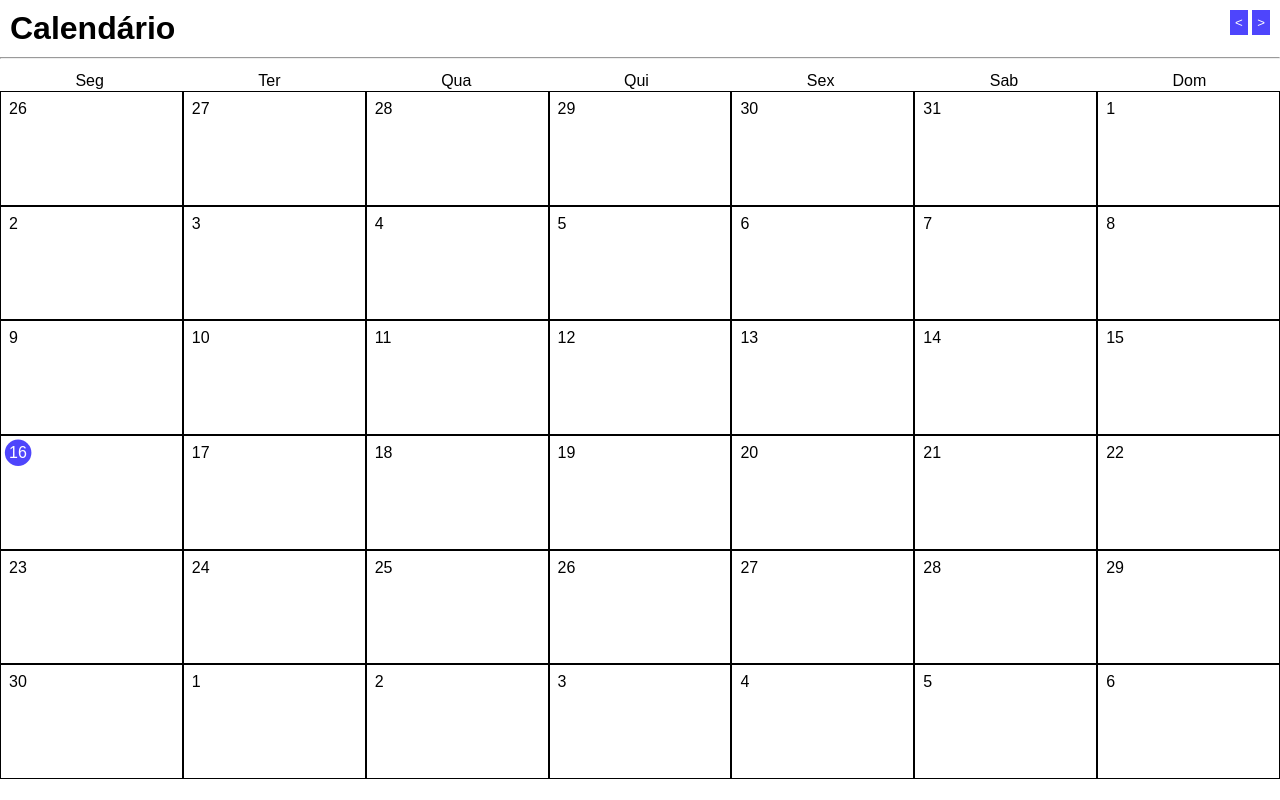
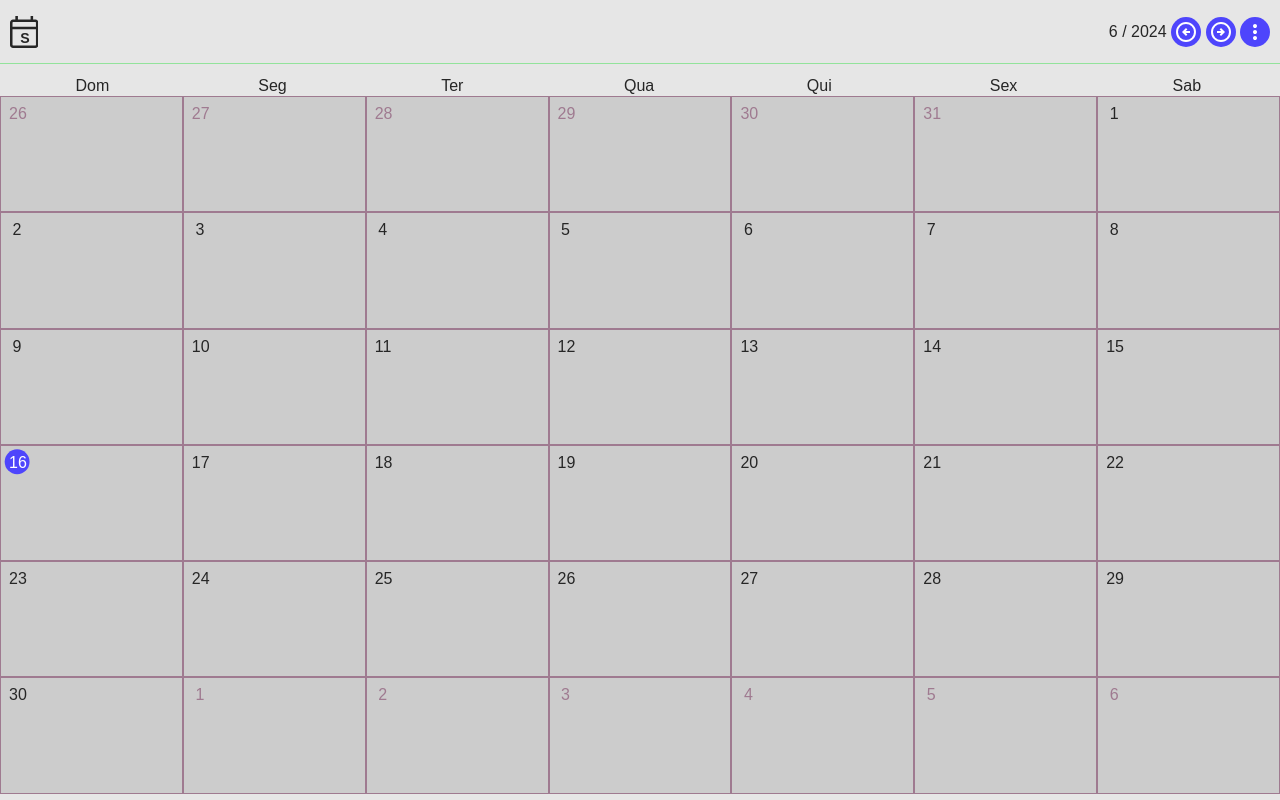
Before and after one commit to maicon-hoppe/special-simple-calendar, a Django app: page / in a window 1280 px wide. Run offline with Django 5.2, Linux system fonts and the light colour scheme.

Commit message:
much better style
Signed-off-by: Maicon J. Hoppe <99830251+maicon-hoppe@users.noreply.github.com>

```diff
--- a/homepage/static/homepage/css/style.css
+++ b/homepage/static/homepage/css/style.css
@@ -1,53 +1,49 @@
-header {
-    display: flex;
-    justify-content: space-between;
-    padding: 10px;
-
-    a {
-        display: inline-block;
-
-        button {
-            padding: 5px;
-            cursor: pointer;
-        }
-    }
-}
-
 main {
     display: grid;
     height: fit-content;
 
     grid-template-columns: repeat(7, 1fr);
-    grid-template-rows: 2em repeat(6, calc(15vh - (2em/6)));
+    grid-template-rows: 2em repeat(6, calc(15.2dvh - (2em / 6)));
 
     .week-day {
+        font-size: var(--text-size);
         position: relative;
         top: 0.8em;
         left: calc(50% - 1em);
     }
 
     .calendar-tile {
-        border: 1px solid light-dark(black, white);
+        border: 1px solid var(--accent-color);
+
+        color: var(--text-color);
+        background-color: var(--background);
 
         span {
             display: inline-block;
+            height: 32px;
+            width: 32px;
             padding: 8px;
-        }
+
+            text-align: center;
         }
 
-    #today {
+        span#today {
             color: white;
 
             background: center center no-repeat local;
             background-size: cover;
 
-        @media (prefers-color-scheme: dark) {
-            background-image: url("../svg/dark-circle.svg");
+            @media (prefers-color-scheme: dark) { /* Colocar o SVG no HTML */
+                background-image: url("../assets/dark-circle.svg");
             }
 
             @media (prefers-color-scheme: light) {
-            background-image: url("../svg/light-circle.svg");
+                background-image: url("../assets/light-circle.svg");
+            }
+        }
     }
 
+    .disabled-tile {
+        color: var(--accent-color);
     }
 }
--- a/homepage/templates/homepage/index.html
+++ b/homepage/templates/homepage/index.html
@@ -10,31 +10,58 @@
 
 {% block body %}
     <header>
-        <h1>Calendário</h1>
+        <a href={% url "homepage:homepage" %}>
+            <svg id="logo" version="1.1" viewBox="0 -960 839.57 944.04" xmlns="http://www.w3.org/2000/svg">
+                <path id="calendar" d="m89.279-15.962q-37.423 0-63.351-25.928t-25.928-63.351v-661.02q0-37.423 25.928-63.351t63.351-25.928h68.376v-104.47h75.981v104.47h374.2v-104.47h74.08v104.47h68.376q37.423 0 63.351 25.928t25.928 63.351v661.02q0 37.423-25.928 63.351t-63.351 25.928zm0-74.08h661.02q5.7042 0 10.445-4.7535 4.7535-4.7411 4.7535-10.445v-463.47h-691.41v463.47q0 5.7042 4.7535 10.445 4.7411 4.7535 10.445 4.7535zm-15.199-552.75h691.41v-123.47q0-5.7042-4.7535-10.445-4.7411-4.7535-10.445-4.7535h-661.02q-5.7042 0-10.445 4.7535-4.7535 4.7411-4.7535 10.445zm0 0v-138.67z" stroke-width="1.2347"/>
+                <text id="letter-s" transform="scale(.96661 1.0345)" x="315.93643" y="-154.67946" font-family="sans-serif" font-size="432.18px" stroke-width="18.026" xml:space="preserve"><tspan id="tspan1" x="315.93643" y="-154.67946" font-weight="bold" stroke-width="18.026">S</tspan></text>
+            </svg>
+        </a>
         <div>
+            {% if month and year %}
+                <span>{{ month }} / {{ year }}</span>
+            {% else %}
+                <span>{{ today.month }} / {{ today.year }}</span>
+            {% endif %}
+
             {% if previous.month == 12 %}
                 <a href={% url "homepage:month_page" month=previous.month year=previous.year %} >
-                    <button class="default_button" >&lt;</button>
+                    <button class="default-button" >
+                        <svg xmlns="http://www.w3.org/2000/svg" viewBox="0 -960 960 960"><path d="m480-320 56-56-64-64h168v-80H472l64-64-56-56-160 160 160 160Zm0 240q-83 0-156-31.5T197-197q-54-54-85.5-127T80-480q0-83 31.5-156T197-763q54-54 127-85.5T480-880q83 0 156 31.5T763-763q54 54 85.5 127T880-480q0 83-31.5 156T763-197q-54 54-127 85.5T480-80Zm0-80q134 0 227-93t93-227q0-134-93-227t-227-93q-134 0-227 93t-93 227q0 134 93 227t227 93Zm0-320Z"/></svg>
+                    </button>
                 </a>
             {% else %}
                 <a href={% url "homepage:month_page" month=previous.month year=date_list.0.year %} >
-                    <button class="default_button" >&lt;</button>
+                    <button class="default-button">
+                        <svg xmlns="http://www.w3.org/2000/svg" viewBox="0 -960 960 960"><path d="m480-320 56-56-64-64h168v-80H472l64-64-56-56-160 160 160 160Zm0 240q-83 0-156-31.5T197-197q-54-54-85.5-127T80-480q0-83 31.5-156T197-763q54-54 127-85.5T480-880q83 0 156 31.5T763-763q54 54 85.5 127T880-480q0 83-31.5 156T763-197q-54 54-127 85.5T480-80Zm0-80q134 0 227-93t93-227q0-134-93-227t-227-93q-134 0-227 93t-93 227q0 134 93 227t227 93Zm0-320Z"/></svg>
+                    </button>
                 </a>
             {% endif %}
+
             <a href={% url "homepage:month_page" month=next.month year=date_list.41.year %}>
-                <button class="default_button" >&gt;</button>
+                <button class="default-button" >
+                    <svg xmlns="http://www.w3.org/2000/svg" viewBox="0 -960 960 960"><path d="m480-320 160-160-160-160-56 56 64 64H320v80h168l-64 64 56 56Zm0 240q-83 0-156-31.5T197-197q-54-54-85.5-127T80-480q0-83 31.5-156T197-763q54-54 127-85.5T480-880q83 0 156 31.5T763-763q54 54 85.5 127T880-480q0 83-31.5 156T763-197q-54 54-127 85.5T480-80Zm0-80q134 0 227-93t93-227q0-134-93-227t-227-93q-134 0-227 93t-93 227q0 134 93 227t227 93Zm0-320Z"/></svg>
+                </button>
             </a>
+            <button class="default-button">
+                <svg xmlns="http://www.w3.org/2000/svg" height="24px" viewBox="0 -960 960 960" width="24px" fill="#fff"><path d="M480-160q-33 0-56.5-23.5T400-240q0-33 23.5-56.5T480-320q33 0 56.5 23.5T560-240q0 33-23.5 56.5T480-160Zm0-240q-33 0-56.5-23.5T400-480q0-33 23.5-56.5T480-560q33 0 56.5 23.5T560-480q0 33-23.5 56.5T480-400Zm0-240q-33 0-56.5-23.5T400-720q0-33 23.5-56.5T480-800q33 0 56.5 23.5T560-720q0 33-23.5 56.5T480-640Z"/></svg>
+            </button>
         </div>
     </header>
-    <hr>
     <main>
+        <div><span class="week-day">{{ week_days.6 }}</span></div>
         {% for week in week_days.values %}
-            <div><span class="week-day">{{ week }}</span></div>
+            {% if not forloop.last %}
+                <div><span class="week-day">{{ week }}</span></div>
+            {% endif %}
         {% endfor %}
         {% for date in date_list %}
             {% if date.day == today.day and date.month == today.month and date.year == today.year %}
                 <div class="calendar-tile">
-                    <span id="today" >{{ date.day }}</span>
+                    <span id="today">{{ date.day }}</span>
+                </div>
+            {% elif date.month == previous.month or date.month == next.month %}
+                <div class="calendar-tile disabled-tile">
+                    <span>{{ date.day }}</span>
                 </div>
             {% else %}
                 <div class="calendar-tile">
--- a/static/css/style.css
+++ b/static/css/style.css
@@ -7,11 +7,18 @@
 
 :root {
     color-scheme: light dark;
-    /* color-scheme: only light; */
 
     --primary-color: light-dark(hsl(243, 97%, 63%), hsl(243, 97%, 37%));
     --secondary-color: light-dark(hsl(127, 59%, 73%), hsl(127, 59%, 27%));
     --accent-color: light-dark(hsl(324, 16%, 55%), hsl(324, 16%, 45%));
+
+    --background-10: light-dark(hsl(0 0 90), hsl(0 0 10));
+    --background: light-dark(hsl(0 0 80), hsl(0 0 20));
+
+    --text-color: light-dark(hsl(0 0 15), white);
+
+    --heading-size: 2em;
+    --text-size: 1em;
 }
 
 * {
@@ -23,14 +30,58 @@
 
 body {
     height: 100vh;
-    width: 100vw;
+    width: 100dvw;
 
+    color: var(--text-color);
     font-family: sans-serif;
 
-    .default_button {
-        border: none;
+    background-color: var(--background-10);
 
-        color: white;
-        background-color: var(--primary-color);
+    .light-mode { color-scheme: only light; }
+    .dark-mode { color-scheme: only dark; }
+
+    header {
+        display: flex;
+        align-items: center;
+        justify-content: space-between;
+
+        height: 8dvh;
+        padding: 10px;
+
+        border-bottom: 1px solid var(--secondary-color);
+
+        * { vertical-align: middle; }
+
+        .default-button {
+            height: fit-content;
+            width: fit-content;
+
+            padding: 3px;
+
+            border: none;
+            border-radius: 20px;
+
+            cursor: pointer;
+            text-align: center;
+
+            color: white;
+            background-color: var(--primary-color);
+
+            svg {
+                height: 24px;
+                width: 24px;
+
+                fill: white;
+            }
+        }
+
+        a {
+            display: inline-block;
+
+            svg#logo {
+                height: var(--heading-size);
+                fill: var(--text-color);
+            }
+        }
     }
 }
```
Also changed, not shown: homepage/static/homepage/assets/dark-circle.svg (renamed from homepage/static/homepage/svg/dark-circle.svg), homepage/static/homepage/assets/light-circle.svg (renamed from homepage/static/homepage/svg/light-circle.svg). Lines whose indentation alone changed are shown as unchanged.
